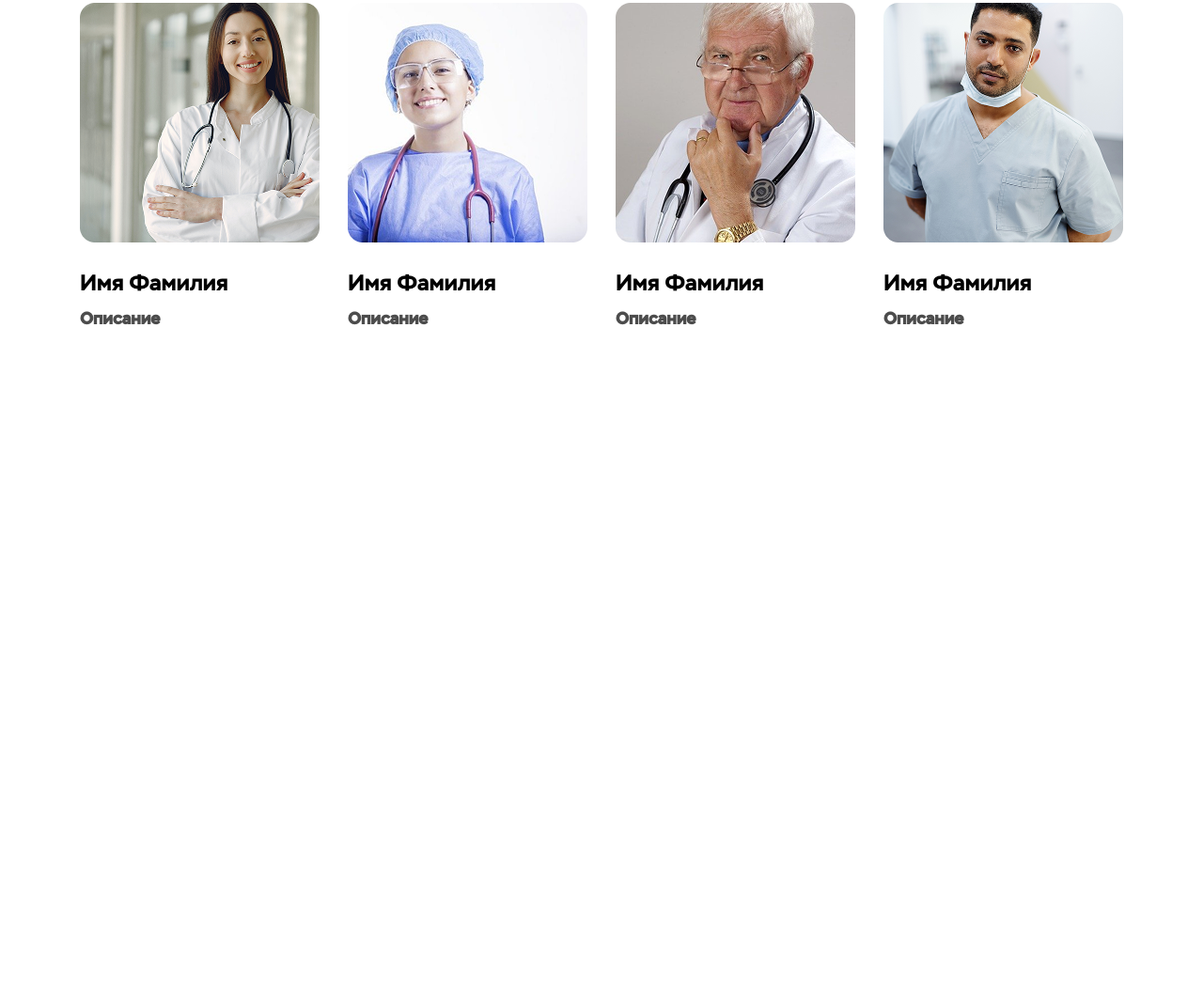
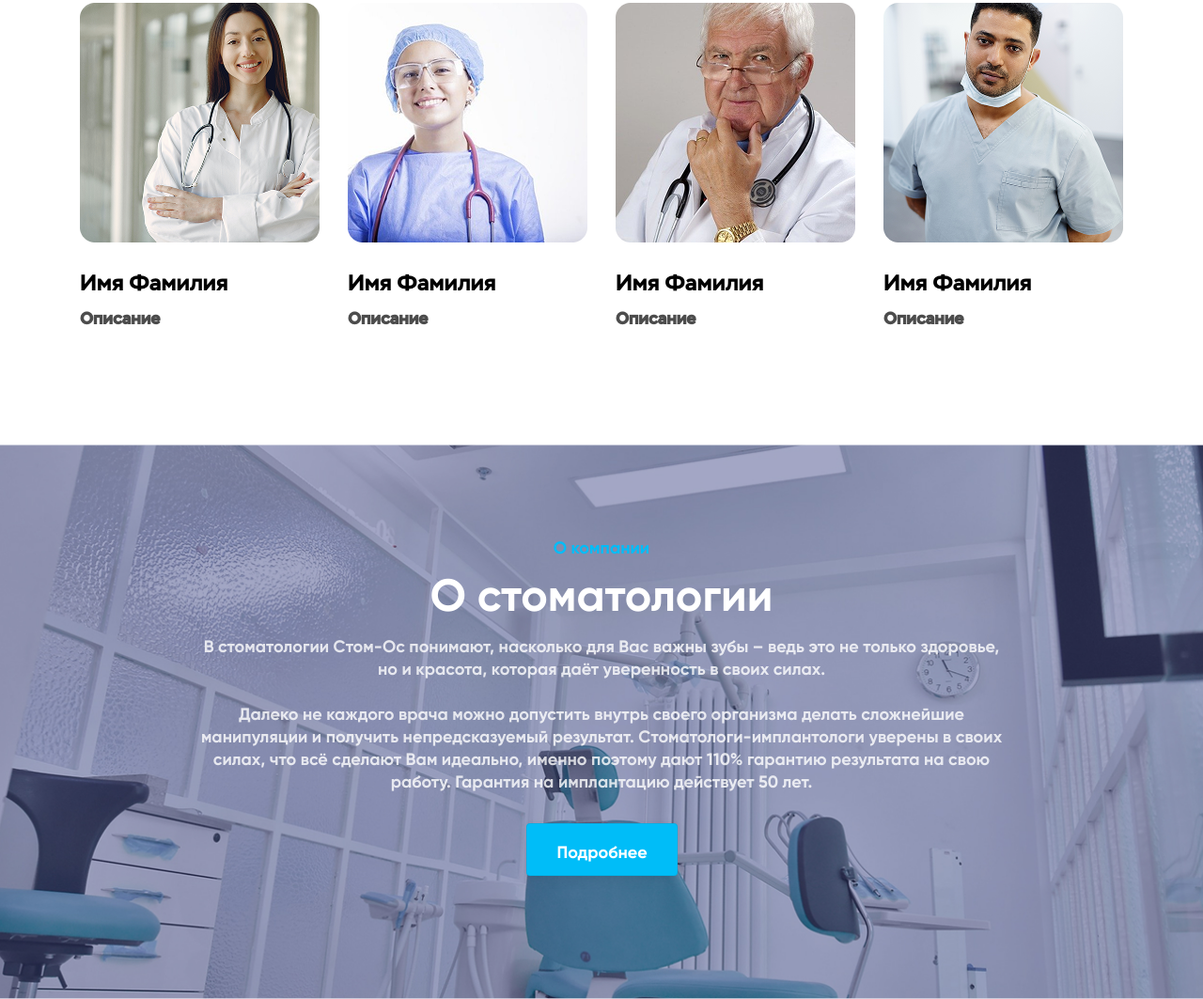
Before and after one commit to UseSai/Dentistry, a plain HTML site: page index.html in a window 1280 px wide. Shown: the part 1401-2464 px from the top of the page at 94% size. Before the commit the page ends 1874 px from the top, so only its background shows below. Drawn offline with Linux system fonts and the light colour scheme.

Commit message:
About Commit

```diff
--- a/index.html
+++ b/index.html
@@ -33,7 +33,7 @@
                     <p class="cover__subtitle">Мы работаем с материалами ведущих мировых производителей и предоставляем 100% гарантию</p>
                     <div class="cover__buttons">
                         <a href="#" class="cover__button reception__button">Записаться на лечение</a>
-                        <a href="#" class="cover__button about__button">О стоматологии</a>
+                        <a href="#" class="cover__button aboutus__button">О стоматологии</a>
                     </div>
                     <p class="cover__button-subtitle">Оставьте заявку прямо сейчас и получите в подарок бесплатную<br>диагностику состояния ваших зубов</p>
                 </div>
@@ -72,6 +72,16 @@
                 </div>
             </div>
         </div>
+
+        <div class="about">
+            <div class="container">
+                <h3 class="about__subtitle">О компании</h3>
+                <h2 class="about__title">О стоматологии</h2>
+                <p class="about__sign">В стоматологии Стом-Ос понимают, насколько для Вас важны зубы – ведь это не только здоровье, но и красота, которая даёт уверенность в своих силах.<br><br>
+                    Далеко не каждого врача можно допустить внутрь своего организма делать сложнейшие манипуляции и получить непредсказуемый результат. Стоматологи-имплантологи уверены в своих силах, что всё сделают Вам идеально, именно поэтому дают 110% гарантию результата на свою работу. Гарантия на имплантацию действует 50 лет.</p>
+                    <a href="#" class="about__button">Подробнее</a>
+                </div>
+        </div>
     </main>
 </body>
 </html>
--- a/styles.css
+++ b/styles.css
@@ -181,7 +181,7 @@ ul {
     width: 265px;
 }
 
-.about__button {
+.aboutus__button {
     color: #1a236e;
 
     border: 1px solid rgba(0, 0, 0, 0.06);
@@ -211,10 +211,6 @@ ul {
     display: block;
     margin-left: auto;
     margin-right: auto;
-}
-
-.team {
-
 }
 
 .team__card {
@@ -258,10 +254,6 @@ ul {
     align-items: center;
 }
 
-.team__photo {
-
-}
-
 .team__name {
     padding-top: 25px;
     font-family: var(--font-family);
@@ -281,18 +273,62 @@ ul {
     color: rgba(0, 0, 0, 0.7);
 }
 
-.team__employee-first {
-
+.about {
+    background-image: url(./images/aboutBackground.jpg);
+    background-size: cover;
+    background-repeat: no-repeat;
+    background-position: center;
+    min-height: 590px;
 }
 
-.team__employee-second {
-
+.about__subtitle {
+    padding-top: 100px;
+    font-family: var(--second-family);
+    font-weight: 600;
+    font-size: 18px;
+    line-height: 133%;
+    text-align: center;
+    color: #00bdf8;
 }
 
-.team__employee-third {
-
+.about__title {
+    padding-top: 15px;
+    font-family: var(--second-family);
+    font-weight: 700;
+    font-size: 48px;
+    line-height: 108%;
+    text-align: center;
+    color: #fff;
 }
 
-.team__employee-fourth {
+.about__sign {
+    padding-top: 15px;
+    padding-bottom: 30px;
+    font-family: var(--second-family);
+    font-weight: 600;
+    font-size: 18px;
+    line-height: 133%;
+    text-align: center;
+    color: rgba(255, 255, 255, 0.8);
+}
 
+.about__button {
+    font-family: var(--second-family);
+    font-weight: 700;
+    font-size: 18px;
+    line-height: 133%;
+    text-align: center;
+    color: #fff;
+
+    border: 1px solid rgba(0, 0, 0, 0.06);
+    border-radius: 4px;
+    padding: 20px 32px;
+    width: 161px;
+    height: 56px;
+    box-shadow: 0 4px 16px 0 rgba(0, 0, 0, 0.04), 0 0 4px 0 rgba(0, 0, 0, 0.04);
+    background: #00bdf8;
+
+    display: block;
+    margin-left: auto;
+    margin-right: auto;
 }
```
Also changed, not shown: images/aboutBackground.jpg (added).
